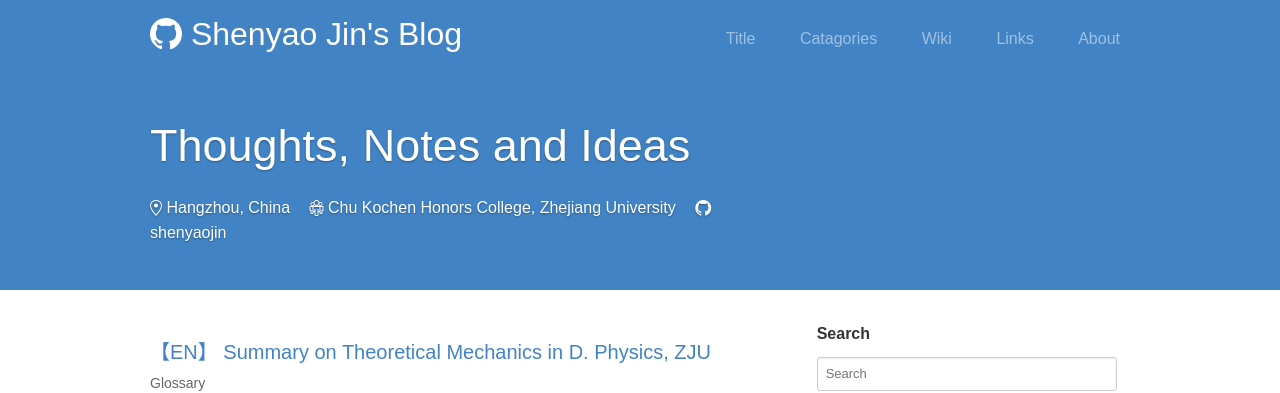
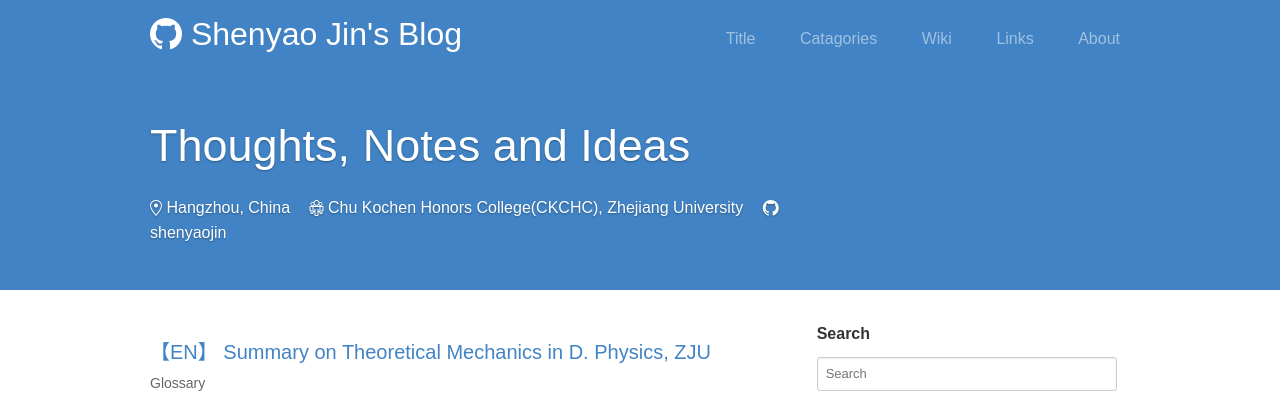
Before and after one commit to shenyaojin/shenyaojin.github.io, a Jekyll site: the page built from index.html, in a window 1280 px wide. Shown: the top 393 px of the page. Built offline with Jekyll 4.4.1, drawn with Linux system fonts in a browser that asks for light colours; the list of posts is cut into pages by our own code; a style sheet for code colours, icons or effects is not loaded.

Commit message:
Update _config.yml

```diff
--- a/_config.yml
+++ b/_config.yml
@@ -54,7 +54,7 @@ highlight_theme: github
 #      Author      #
 # ---------------- #
 author: Shenyao Jin
-organization: Chu Kochen Honors College, Zhejiang University
+organization: Chu Kochen Honors College(CKCHC), Zhejiang University
 organization_url: https://en.wikipedia.org/wiki/Zhejiang_University#Chu_Kochen_Honors_College
 github_username: shenyaojin
 location: Hangzhou, China
```
